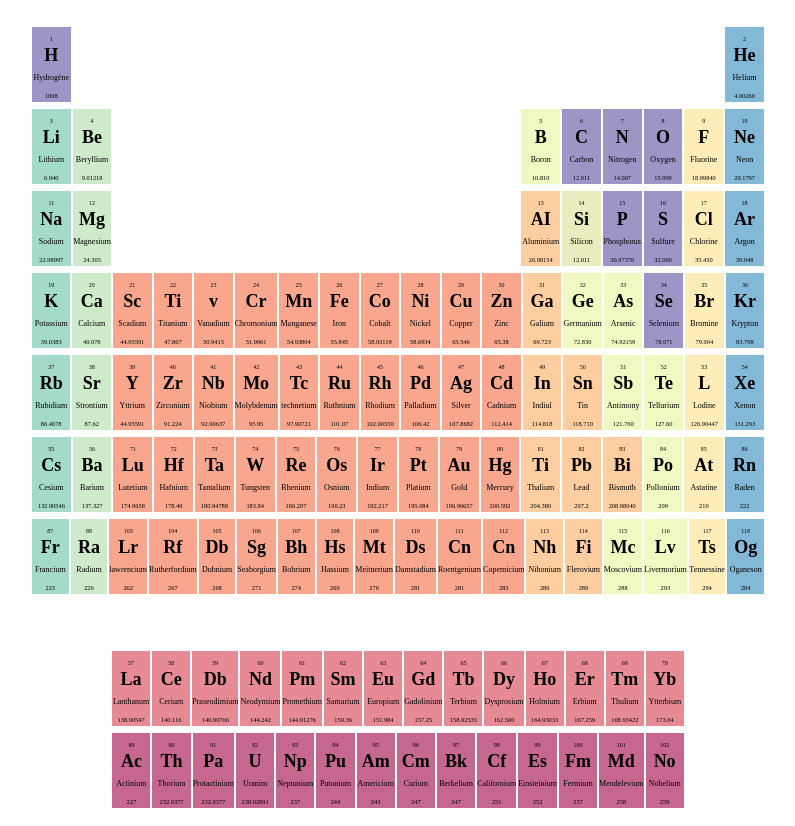
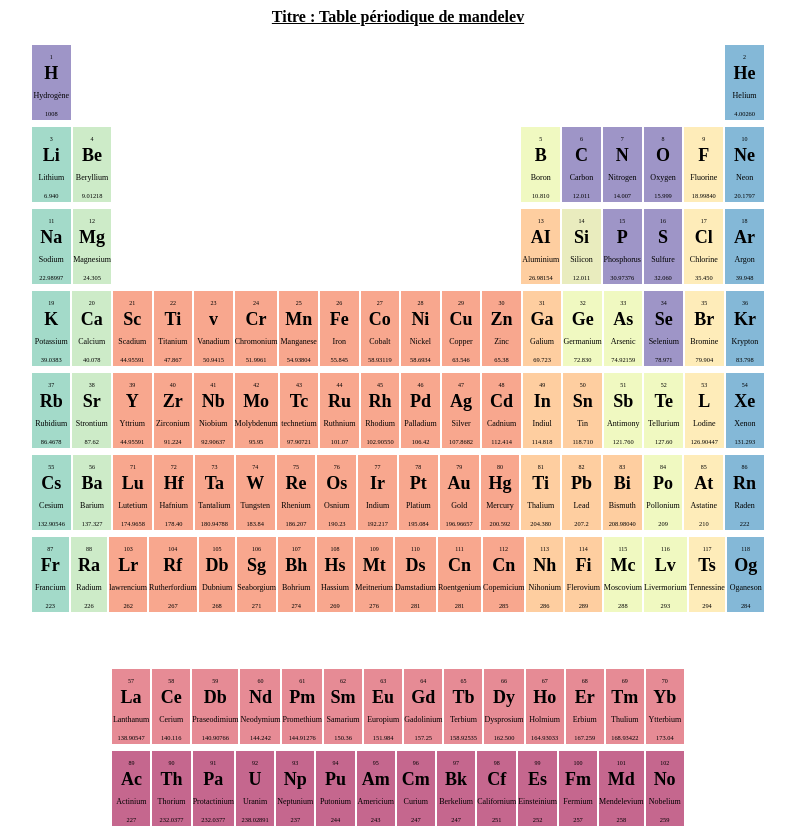
Before and after one commit to TrakyRichard/tableDeMandelev, a plain HTML site: page index.html in a window 1280 px wide. Shown: the whole page, without its empty margins (242-1037 px from the left). Drawn offline with Linux system fonts and the light colour scheme.

Commit message:
ajout titre

```diff
--- a/index.html
+++ b/index.html
@@ -10,6 +10,8 @@
 <body>
     <div class="tableau">
         <table class="tableIon">
+
+            <caption>Titre : Table périodique de mandelev</caption>
 
             <!-- /*Premiere ligne du tableau*/ -->
                 <tr>
--- a/style.css
+++ b/style.css
@@ -3,6 +3,11 @@ tr{
     display: flex;
     width: 100%;
     min-height: 50%;
+}
+
+table caption{
+    text-decoration: underline;
+    font-weight: bold;
 }
 td{
     height: 80px;
```
